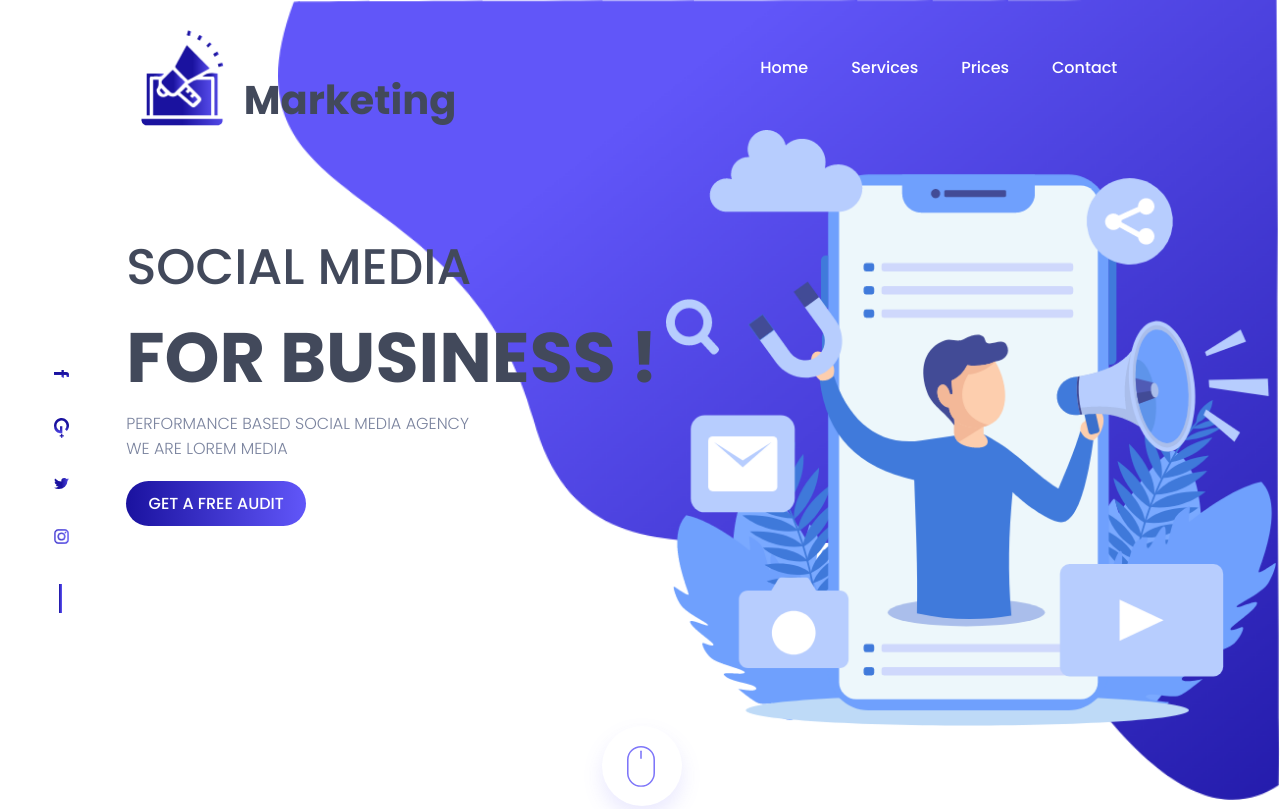
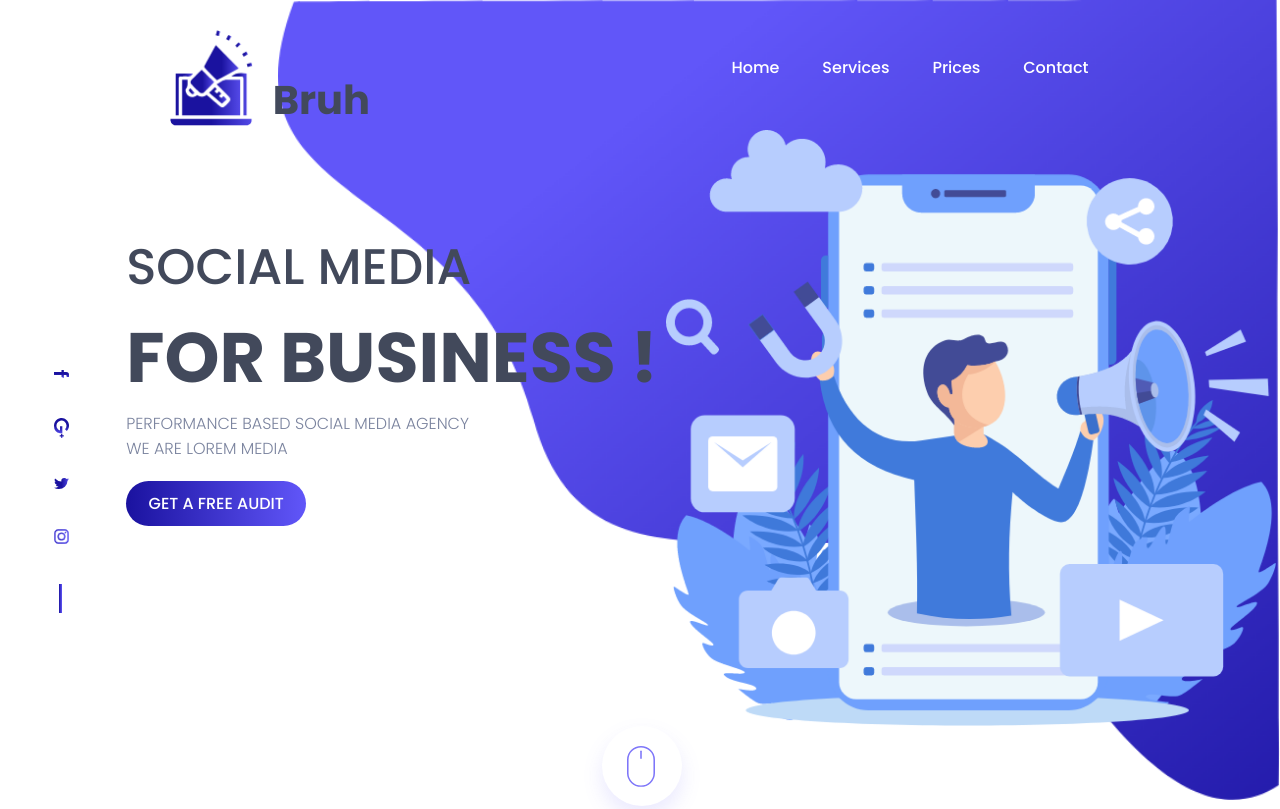
Before and after one commit to Bakabruh/ftp-rendu.github.io, a website: page index.html in a window 1280 px wide. Shown: the top 809 px of the page. Drawn offline with Linux system fonts and the light colour scheme.

Commit message:
new title

```diff
--- a/index.html
+++ b/index.html
@@ -22,7 +22,7 @@
         <div class="upper">
             <div class="marketing">
                 <img src="assets/img/logo.png" alt="Logo">
-                <h2>Marketing</h2>
+                <h2>Bruh</h2>
             </div>
 
             <nav class="nav">
```
